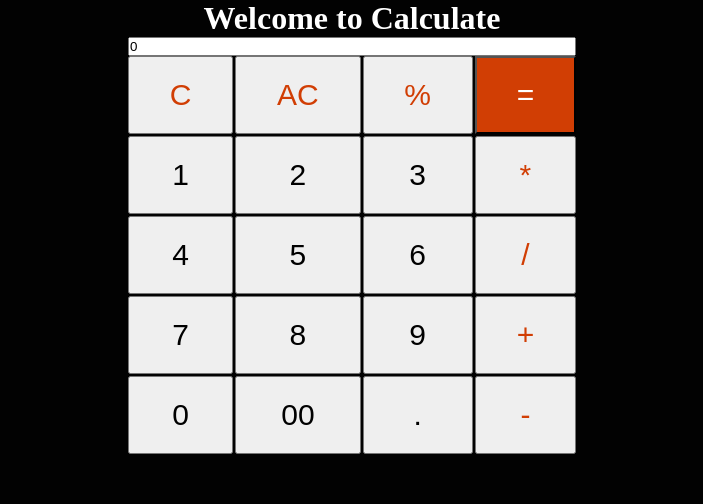
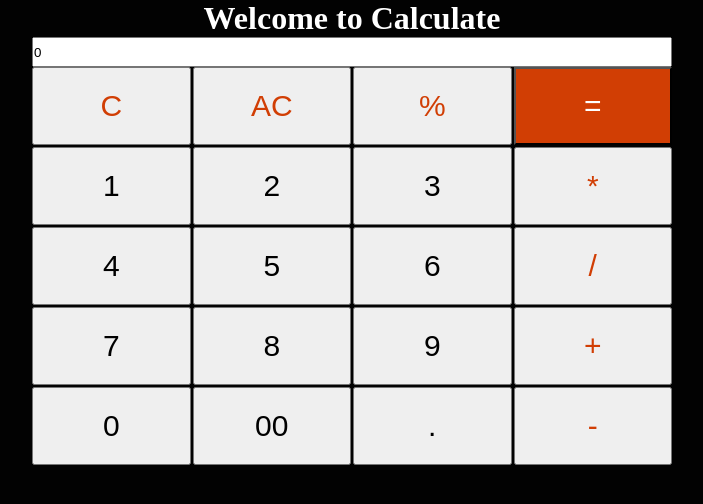
Before and after one commit to iamAbhi24/Calculator, a plain HTML site: page index.html in a window 1280 px wide. Shown: the whole page, without its empty margins (288-991 px from the left). Drawn offline with Linux system fonts and the light colour scheme.

Commit message:
fixed the input size issue and implemented all calculation functionality

```diff
--- a/index.js
+++ b/index.js
@@ -1,34 +1,26 @@
-// const input=document.getElementsByName("button");
-
-
-// for(const button of input){
-//     button.addEventListener("click",function(event){
-//      const display= event.target.innerHTML;
-//     if(display!=='C' && display!=='AC' && display!=='='){
-//      document.getElementById("display").value += display;
-//     }
-
-// });
-// }
-
-
 
 document.getElementById("display").value='0';
 function input(value){
     if(value!=='C' && value!=='AC' && value!=='='){
         // entering the input in the input field of id display using buttons of the calculator
+        if(value=='%'){
+            let temp=document.getElementById("display").value;
+            document.getElementById("display").value=eval(temp);
+            document.getElementById("display").value=temp/100;
+        }
+        else{
         document.getElementById("display").value +=value;
+        }
     }
     // erasing all input a time
     else if(value=='AC'){
         document.getElementById("display").value='';
     }
     // below code is erasing one character at a time from right side
-    else if(value=='C' ){
+    else if(value=='C'){
       let txt=document.getElementById("display").value;
       let data= txt[txt.length-1];
       document.getElementById("display").value= txt.replace(data,'');
-
     }
     else if(value=='='){
         let sum=document.getElementById("display").value;
--- a/style.css
+++ b/style.css
@@ -1,84 +1,73 @@
-*{
+* {
     padding: 0;
     margin: 0;
     box-sizing: border-box;
 }
 
-body{
+body {
     background-color: #020202;
 }
 
-h1{
+h1 {
     text-align: center;
     color: white;
 }
 
-/* The whole calculator including input field  */
-.container{
-    width: 35vw;
+.container {
+    width: 50vw;
     margin: auto;
 }
 
-.input_container{
-    width: 100%;
-
+.input_container {
+    margin: auto;
+    width: 100%; /* Adjusted to take full width */
 }
 
-
-/* input field where we enter number for calculation */
-#display{
-    width:100%;
+#display {
+    width: 100%;
     margin: auto;
+    height: 30px;
 }
 
-/* the container includes all buttons */
-.calculator_container{
+.calculator_container {
     display: grid;
-    grid-template-columns: auto auto auto auto;
-    gap:2px 2px;
+    grid-template-columns: repeat(4, 1fr); /* Improved grid definition */
+    gap: 2px;
 }
 
-/* Each button of the calculator */
-.calculator_container button{
+.calculator_container button {
     font-size: 30px;
     padding: 20px;
     cursor: pointer;
-
 }
 
-/* when we click the button of the calculator */
-.calculator_container button:active{
+.calculator_container button:active {
     background-color: #cccccc;
 }
 
-
-/* setting the font color of the following buttons */
-#C,#AC,#percent,#multiply,#devide,#plus,#minus{
+#C,
+#AC,
+#percent,
+#multiply,
+#devide,
+#plus,
+#minus {
     color: #d13e04;
 }
 
-/* setting the background color and font color of equal button */
-#equal{
+#equal {
     background-color: #d13e04;
     color: white;
-
 }
 
-
- /* Setting the responsiveness of the app. */
-@media(max-width:600px){
-
-    .container{
-        width: 35vw;
-        margin: auto;
+/* Improved media query for better responsiveness */
+@media (max-width: 600px) {
+    .container {
+        width: 90vw; /* Adjusted for better mobile view */
     }
 
-    .calculator_container button{
+    .calculator_container button {
         font-size: 15px;
         padding: 10px;
-        cursor: pointer;
-
     }
-
-
 }
```
Also changed, not shown: index.html (+2 -1 lines).
